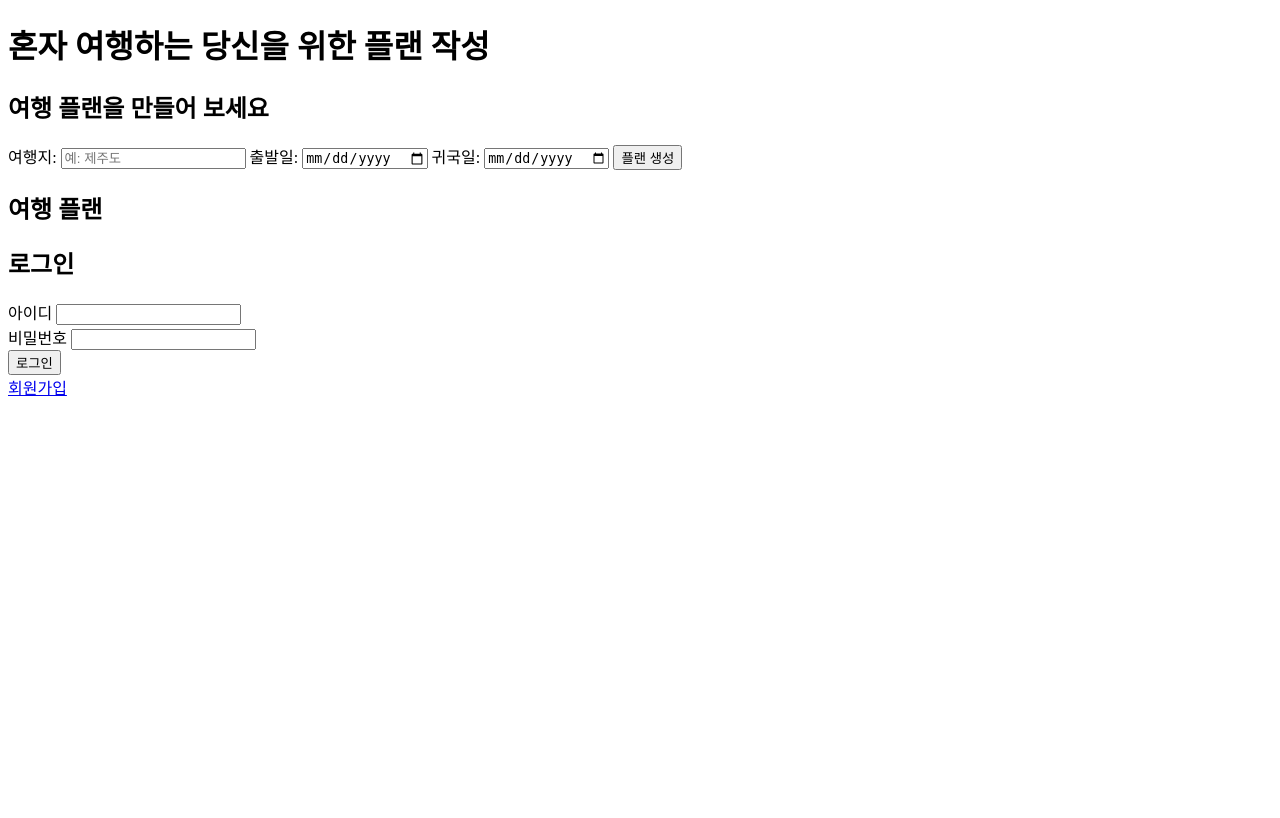
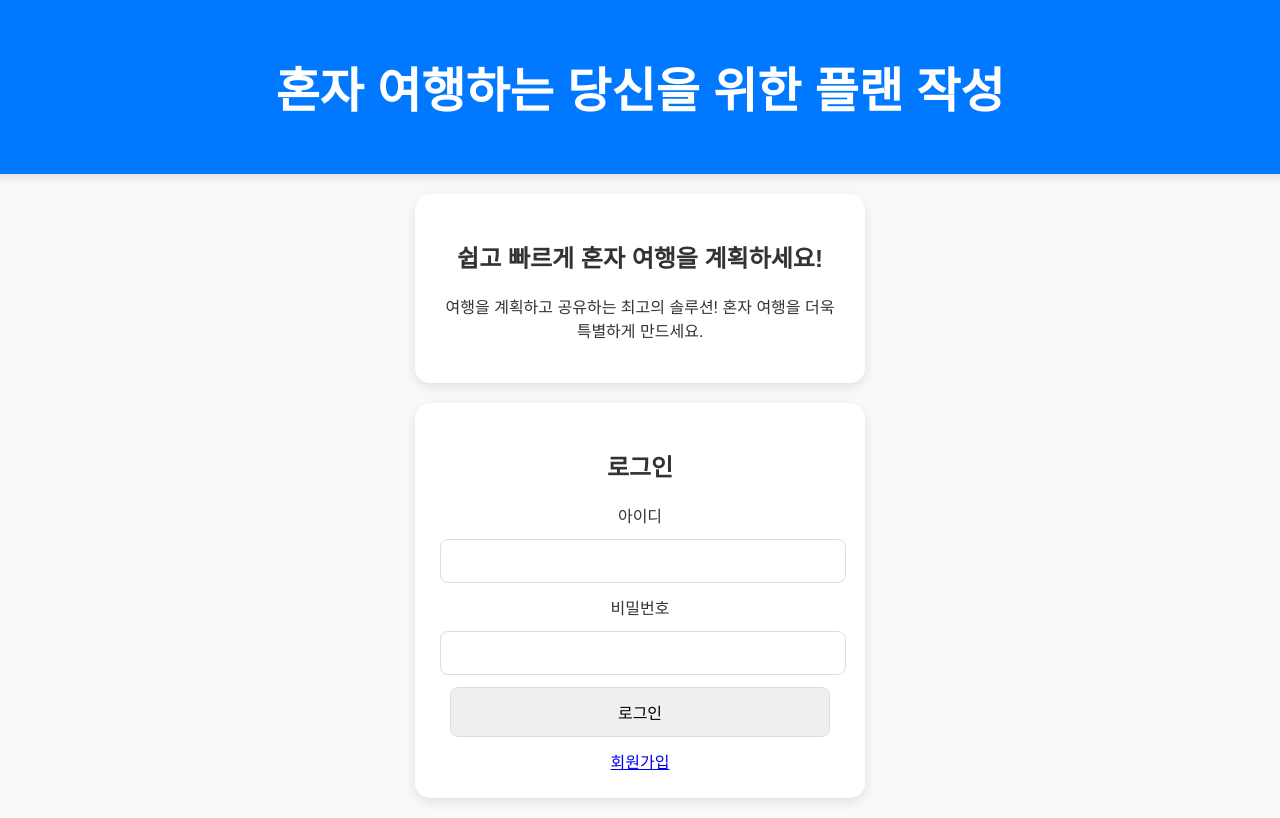
Before and after one commit to silverttthin/pnuMiniBootcampPrj, a FastAPI app: page / in a window 1280 px wide. Before the commit the page ends 396 px from the top, so only its background shows below. Run offline with FastAPI, Linux system fonts and the light colour scheme; parts of the project's set-up code (start-up, migrations or seed data) failed here and were passed over.

Commit message:
[css, html] 수정

```diff
--- a/static/style.css
+++ b/static/style.css
@@ -1,3 +1,100 @@
+/* 전체 페이지 기본 스타일 */
+body {
+    font-family: 'Arial', sans-serif;
+    background-color: #f8f9fa;
+    color: #333;
+    margin: 0;
+    padding: 0;
+    display: flex;
+    flex-direction: column;
+    align-items: center;
+}
+
+/* 헤더 스타일 */
+header {
+    background-color: #0078ff;
+    color: white;
+    padding: 20px;
+    font-size: 1.5em;
+    width: 100%;
+    text-align: center;
+    box-shadow: 0 4px 10px rgba(0, 0, 0, 0.1);
+}
+
+/* 컨테이너 (로그인, 회원가입, 플래너) */
+.container, .planner, .login-container {
+    background: white;
+    padding: 25px;
+    margin: 20px auto;
+    width: 90%;
+    max-width: 400px;
+    border-radius: 15px;
+    box-shadow: 0 4px 12px rgba(0, 0, 0, 0.1);
+    text-align: center;
+}
+
+/* 입력 필드 스타일 */
+input, button {
+    display: block;
+    width: calc(100% - 20px);
+    margin: 12px auto;
+    padding: 12px;
+    border-radius: 8px;
+    border: 1px solid #ddd;
+    font-size: 16px;
+}
+
+/* 버튼 스타일 */
+button {
+    background-color: #0078ff;
+    color: white;
+    font-weight: bold;
+    border: none;
+    cursor: pointer;
+    transition: background 0.3s;
+}
+
+button:hover {
+    background-color: #005ecb;
+}
+
+/* 링크 버튼 스타일 */
+.auth-buttons a {
+    display: block;
+    text-align: center;
+    padding: 12px;
+    font-size: 16px;
+    font-weight: bold;
+    color: white;
+    background: #0078ff;
+    border-radius: 8px;
+    text-decoration: none;
+    margin: 10px 0;
+    transition: background 0.3s;
+}
+
+.auth-buttons a:hover {
+    background: #005ecb;
+}
+
+/* 여행 계획 박스 */
+#plan-box {
+    background: white;
+    padding: 20px;
+    border-radius: 10px;
+    box-shadow: 0 4px 10px rgba(0, 0, 0, 0.1);
+    max-width: 400px;
+    margin: 20px auto;
+}
+
+/* 미디어쿼리 - 반응형 */
+@media (max-width: 600px) {
+    .container, .planner, .login-container {
+        width: 95%;
+    }
+}
+
+
 .chat-container {
     width: 400px;
     margin: 20px auto;
--- a/templates/home.html
+++ b/templates/home.html
@@ -4,6 +4,7 @@
     <meta charset="UTF-8">
     <meta name="viewport" content="width=device-width, initial-scale=1.0">
     <title>솔로 여행 플래너</title>
+    <link rel="stylesheet" href="/static/style.css">
 </head>
 <body>
     <header>
@@ -12,24 +13,14 @@
 
     <main>
         <section class="planner">
-            <h2>여행 플랜을 만들어 보세요</h2>
-            <label for="destination">여행지:</label>
-            <input type="text" id="destination" placeholder="예: 제주도">
-
-            <label for="start-date">출발일:</label>
-            <input type="date" id="start-date">
-
-            <label for="end-date">귀국일:</label>
-            <input type="date" id="end-date">
-
-            <button onclick="generatePlan()">플랜 생성</button>
+            <h2>쉽고 빠르게 혼자 여행을 계획하세요!</h2>
+            <p>여행을 계획하고 공유하는 최고의 솔루션! 혼자 여행을 더욱 특별하게 만드세요.</p>
         </section>
-
+<!--
         <section id="output" class="hidden">
             <h2>여행 플랜</h2>
             <p id="plan-details"></p>
-        </section>
-    </main>
+        </section> -->
 
     <div class="login-container" id="loginContainer">
         <h2>로그인</h2>
@@ -45,22 +36,21 @@
             <div class="form-group">
                 <input type="submit" value="로그인">
             </div>
+            <div id="signupButton">
+                <a href="/auth/signup/page">회원가입</a>
+            </div>
+            <!-- 로그아웃 버튼 -->
+    <div id="logoutButton" style="display: none;">
+        <button id="logoutBtn">로그아웃</button>
+    </div>
         </form>
     </div>
 
       <!-- JWT 토큰을 표시할 영역 -->
     <div id="tokenDisplay"></div>
 
-     <!-- 회원가입 버튼 -->
-    <div id="signupButton">
-        <a href="/auth/signup/page">회원가입</a>
-    </div>
 
-    <!-- 로그아웃 버튼 -->
-    <div id="logoutButton" style="display: none;">
-        <button id="logoutBtn">로그아웃</button>
-    </div>
-
+        </main>
    <script src="/static/signin.js"></script>
 
 </body>
--- a/templates/signup.html
+++ b/templates/signup.html
@@ -4,6 +4,7 @@
     <meta charset="UTF-8">
     <meta name="viewport" content="width=device-width, initial-scale=1.0">
     <title>회원가입</title>
+    <link rel="stylesheet" href="/static/style.css">
 <body>
     <div class="container">
         <h2>회원가입</h2>
```
